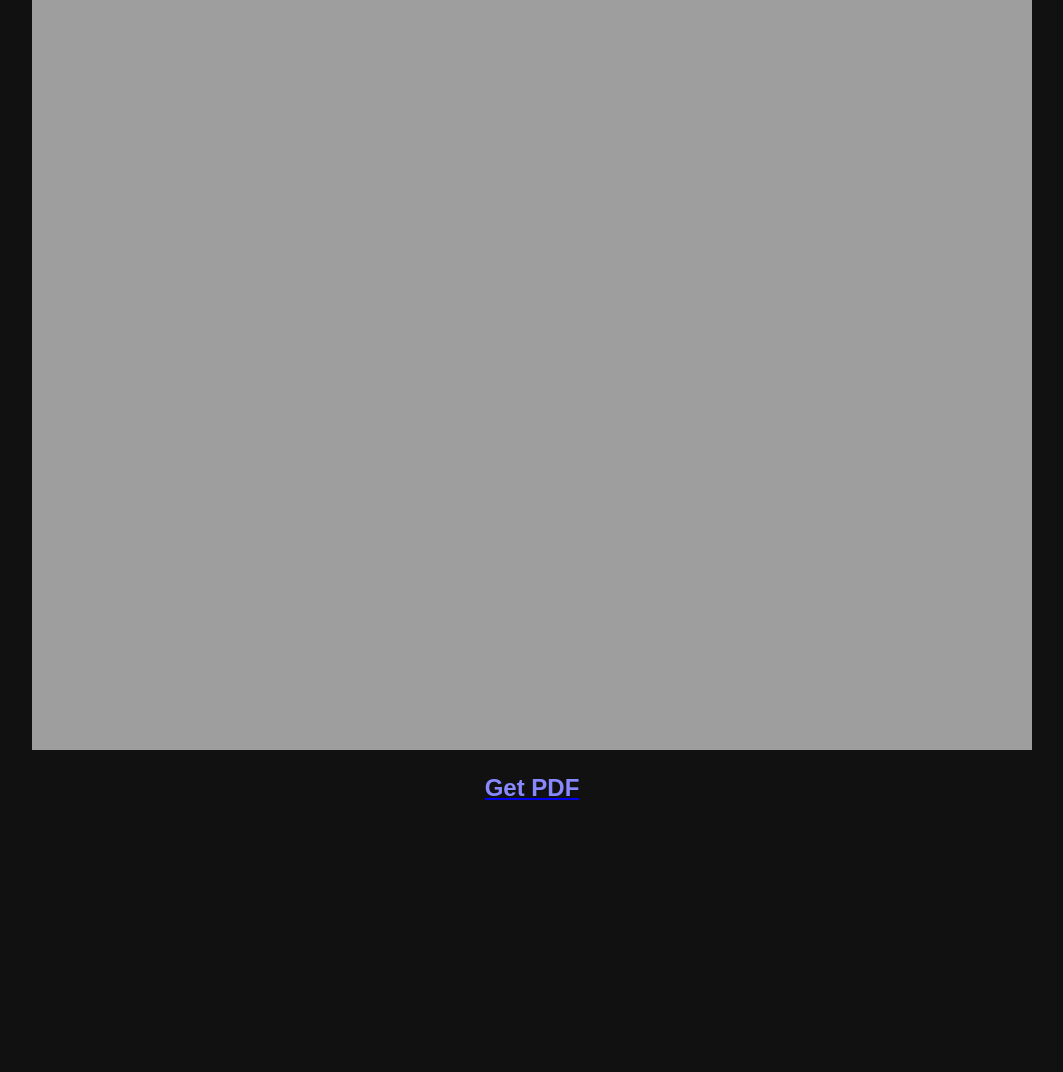
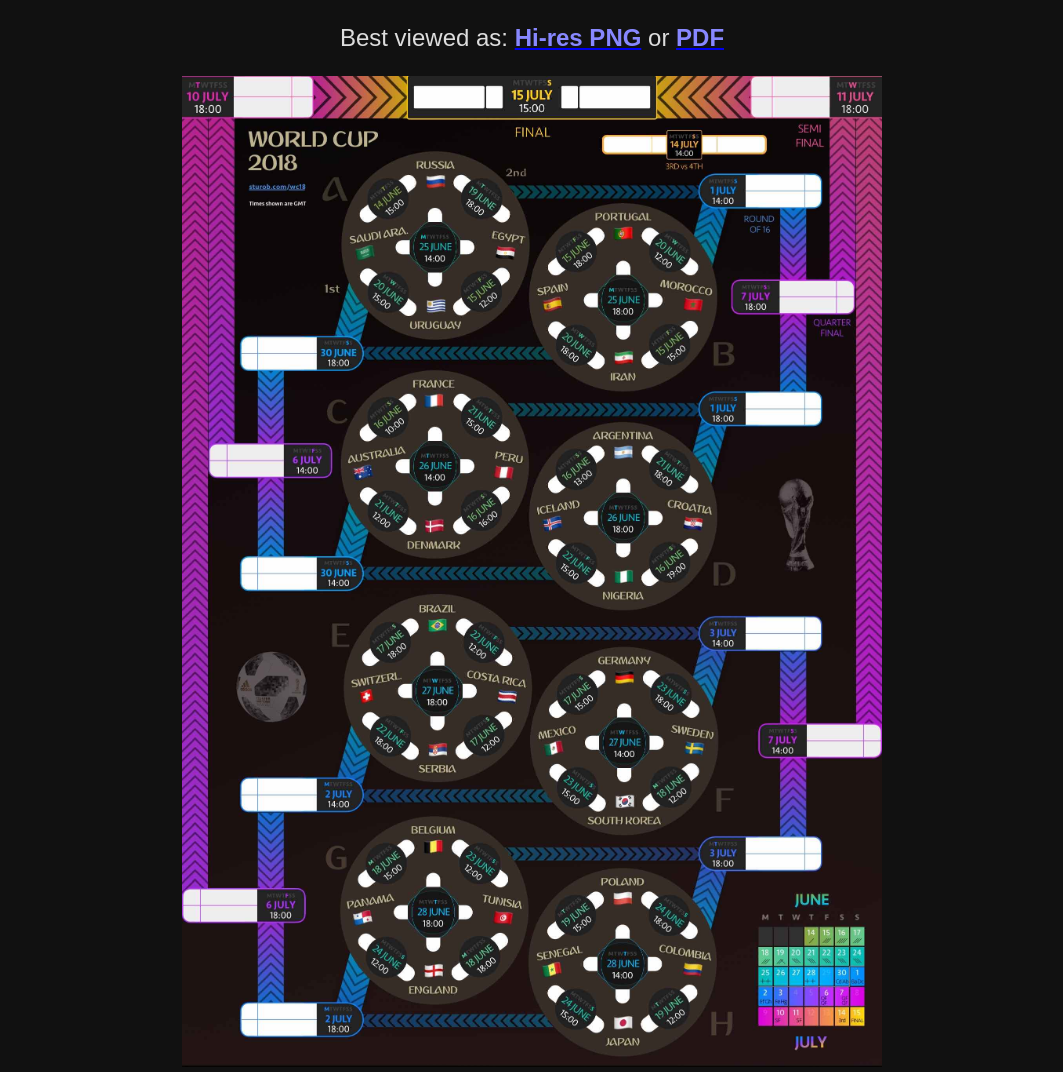
Before and after one commit to sturob/sturob.com, a Jekyll site: the page wc18/index.html, which Jekyll copies as it is, in a window 1280 px wide. Shown: the whole page, without its empty margins (108-1171 px from the left). Built offline with Jekyll 4.4.1, drawn with Linux system fonts in a browser that asks for light colours; before the commit the page ends 900 px from its top, so only the background shows below that.

Commit message:
fix to GMT + low res jpg

```diff
--- a/wc18/index.html
+++ b/wc18/index.html
@@ -5,21 +5,34 @@
 	body {
 		font-family: sans-serif;
 	}
+	div#dl {
+		margin: 1em;
+		color: #ddd;
+	}
 	b {
-		padding-top: 1em;
+		/* padding: 0.4em; */
 		color: #88f;
-		display: block;
+		/* display: block; */
 	}
 	</style>
 	<title>
 		World Cup 2018 Planner
 	</title>
 </head>
+
 <body style="text-align: center; font-size: 24px; background-color: #111;">
+
+<div id="dl">
+	Best viewed as:
+	<a href="sturob-worldcup18-A4@3x.png"><b>Hi-res PNG</b></a>
+	or
+	<a href="sturob-worldcup18-A4.pdf"><b>PDF</b></a>
+</div>
+
 <a href="sturob-worldcup18-A4.pdf">
-	<img width="1000" src="sturob-worldcup18-A4@3x.png"><br>
-	<b>Get PDF</b>
+	<img width="700" src="sturob-worldcup18-A4@3x.jpg">
 </a>
+
 </body>
 
 </html>
```
Also changed, not shown: wc18/sturob-worldcup18-A4@3x.jpg (added), 2 other files.
